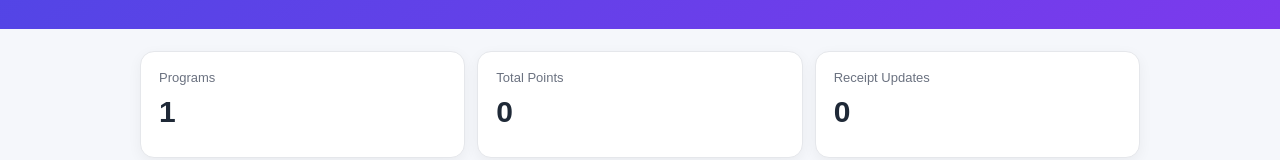
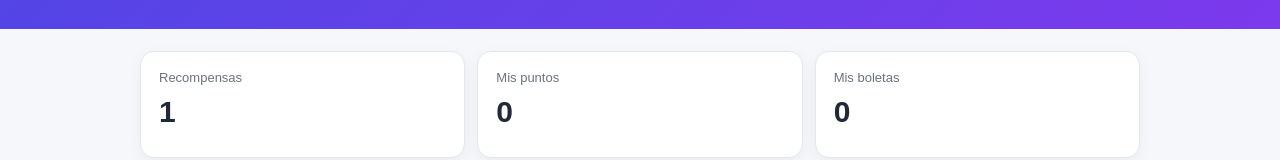
Before and after one commit to sapnamjain87-dot/Point-, a website: page index.html in a window 1280 px wide. Shown: the part 133-293 px from the top of the page. Drawn offline with Linux system fonts and the light colour scheme.

Commit message:
Update index.html

```diff
--- a/index.html
+++ b/index.html
@@ -30,9 +30,9 @@ button{border:none;font-weight:700;cursor:pointer;background:#4f46e5;color:white
 </header>
 <main>
 <section class="grid">
-<div class="card"><div class="muted">Programs</div><div class="points" id="totalPrograms">0</div></div>
-<div class="card"><div class="muted">Total Points</div><div class="points" id="totalPoints">0</div></div>
-<div class="card"><div class="muted">Receipt Updates</div><div class="points" id="receiptUpdates">0</div></div>
+<div class="card"><div class="muted">Recompensas</div><div class="points" id="totalPrograms">0</div></div>
+<div class="card"><div class="muted">Mis puntos</div><div class="points" id="totalPoints">0</div></div>
+<div class="card"><div class="muted">Mis boletas</div><div class="points" id="receiptUpdates">0</div></div>
 </section>
 
 <section class="panel">
```
